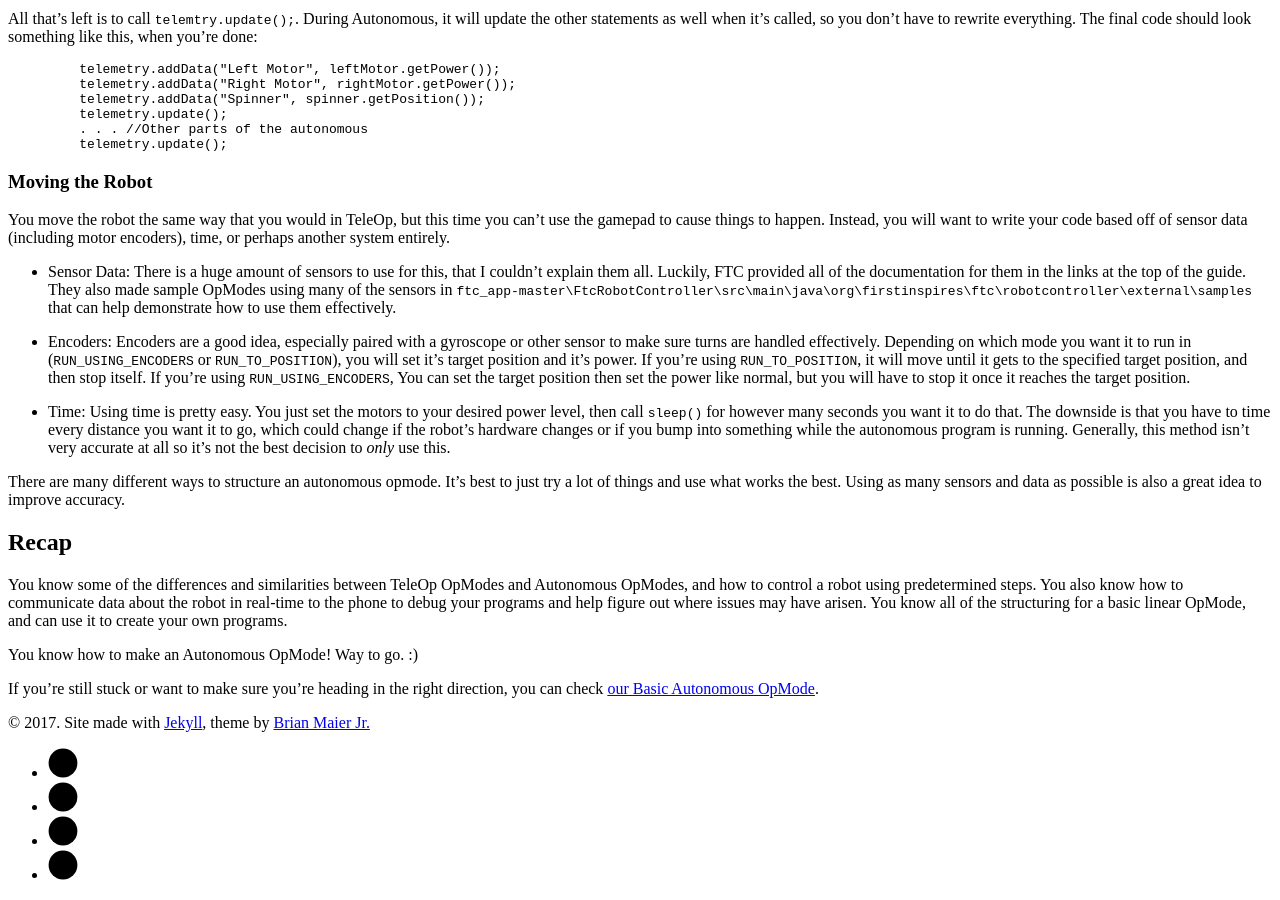
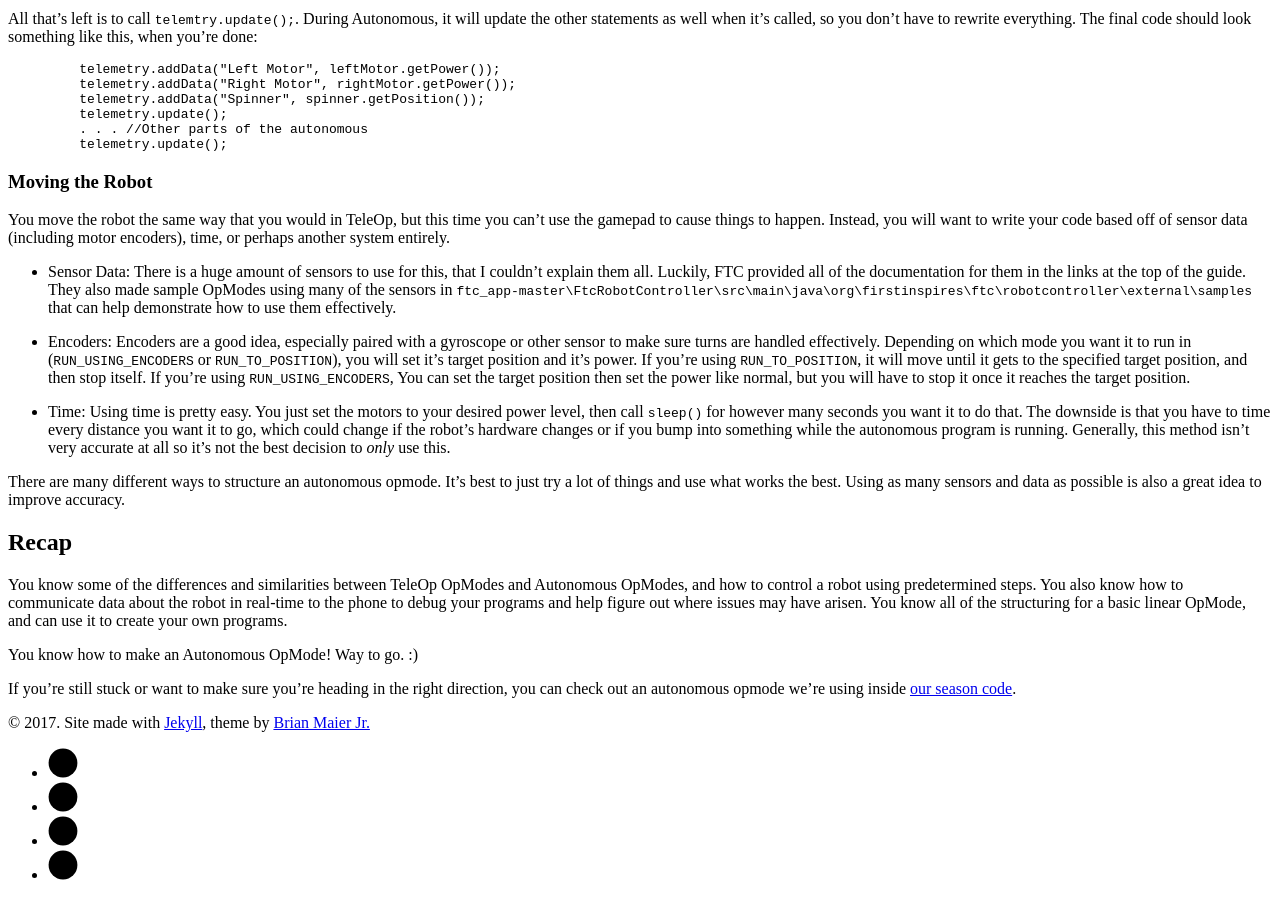
Before and after one commit to MICDSRobotics-5190/MICDSRobotics-5190.github.io, a Jekyll site: the page built from wiki/writing-autonomous.md, in a window 1280 px wide and 900 px high, scrolled down 3008 px. Built offline with Jekyll 4.4.1, drawn with Linux system fonts in a browser that asks for light colours; nearby versions of some CDN libraries.

Commit message:
Changed links from old season to the new repo

```diff
--- a/wiki/writing-autonomous.md
+++ b/wiki/writing-autonomous.md
@@ -203,4 +203,4 @@ You know some of the differences and similarities between TeleOp OpModes and Aut
 
 You know how to make an Autonomous OpMode! Way to go. :)
 
-If you're still stuck or want to make sure you're heading in the right direction, you can check [our Basic Autonomous OpMode](https://github.com/blabel3/MicdsRobotics/blob/master/ftc_app-master/TeamCode/src/main/java/org/firstinspires/ftc/teamcode/RedTeamUnbeacon.java).
+If you're still stuck or want to make sure you're heading in the right direction, you can check out an autonomous opmode we're using inside [our season code](https://github.com/MICDSRobotics/RelicRecovery).
```
Also changed, not shown: wiki/writing-teleop.md (+1 -1 lines).
